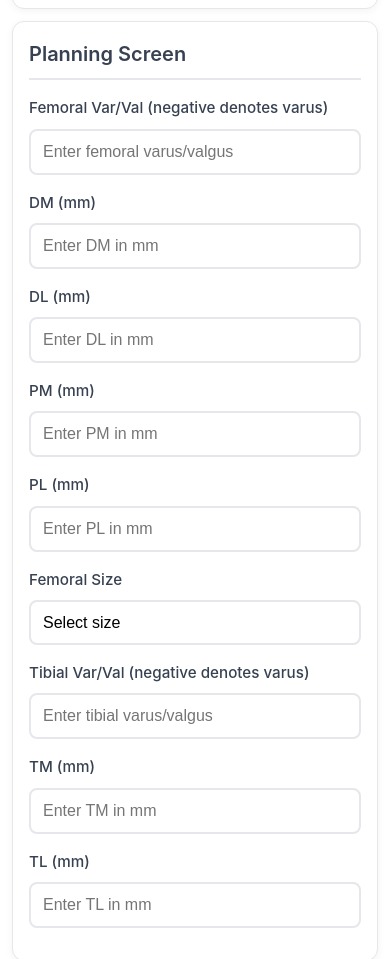
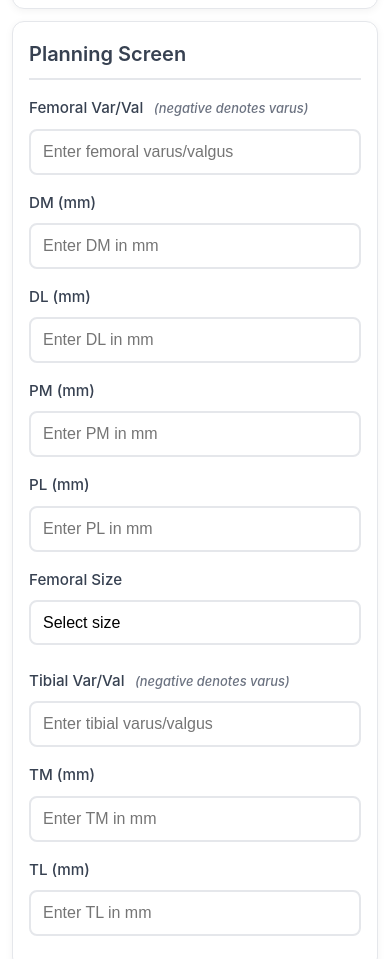
Before and after one commit to jsuckow12/VELYS-data, a plain HTML site: page index.html in a window 390 px wide. Shown: the part 1375-2334 px from the top of the page. Drawn offline with Linux system fonts and the light colour scheme.

Commit message:
Update styles.css

```diff
--- a/styles.css
+++ b/styles.css
@@ -115,7 +115,7 @@ body {
     color: #6b7280;
 }
 
-/* Checkbox grid */
+/* Checkbox grid and checkmark */
 .checkbox-grid {
     display: grid;
     grid-template-columns: 1fr 1fr;
@@ -134,17 +134,16 @@ body {
     transition: all 0.2s ease;
 }
 
-.checkbox-item:hover {
-    border-color: #4F46E5;
-    background: #f8fafc;
-}
-
 .checkbox-item input[type="checkbox"] {
     width: 20px;
     height: 20px;
     margin: 0;
     accent-color: #4F46E5;
     cursor: pointer;
+}
+
+.checkbox-item input[type="checkbox"]:checked {
+    box-shadow: 0 0 0 2px #4F46E5;
 }
 
 .checkbox-item label {
@@ -156,9 +155,25 @@ body {
     flex: 1;
 }
 
-.checkbox-item input[type="checkbox"]:checked + label {
-    color: #4F46E5;
-    font-weight: 600;
+/* Planning screen columns */
+.planning-section {
+    margin-bottom: 1rem;
+}
+.planning-columns {
+    display: flex;
+    gap: 2rem;
+}
+.planning-column {
+    flex: 1;
+    min-width: 180px;
+}
+
+/* Script note style */
+.script-note {
+    font-size: 0.85em;
+    color: #6b7280;
+    font-style: italic;
+    margin-left: 0.5em;
 }
 
 /* Buttons */
@@ -445,3 +460,14 @@ body {
         color: #4F46E5;
     }
 }
+
+/* Responsive for mobile */
+@media (max-width: 700px) {
+    .planning-columns {
+        flex-direction: column;
+        gap: 0.5rem;
+    }
+    .planning-column {
+        min-width: 0;
+    }
+}
```
